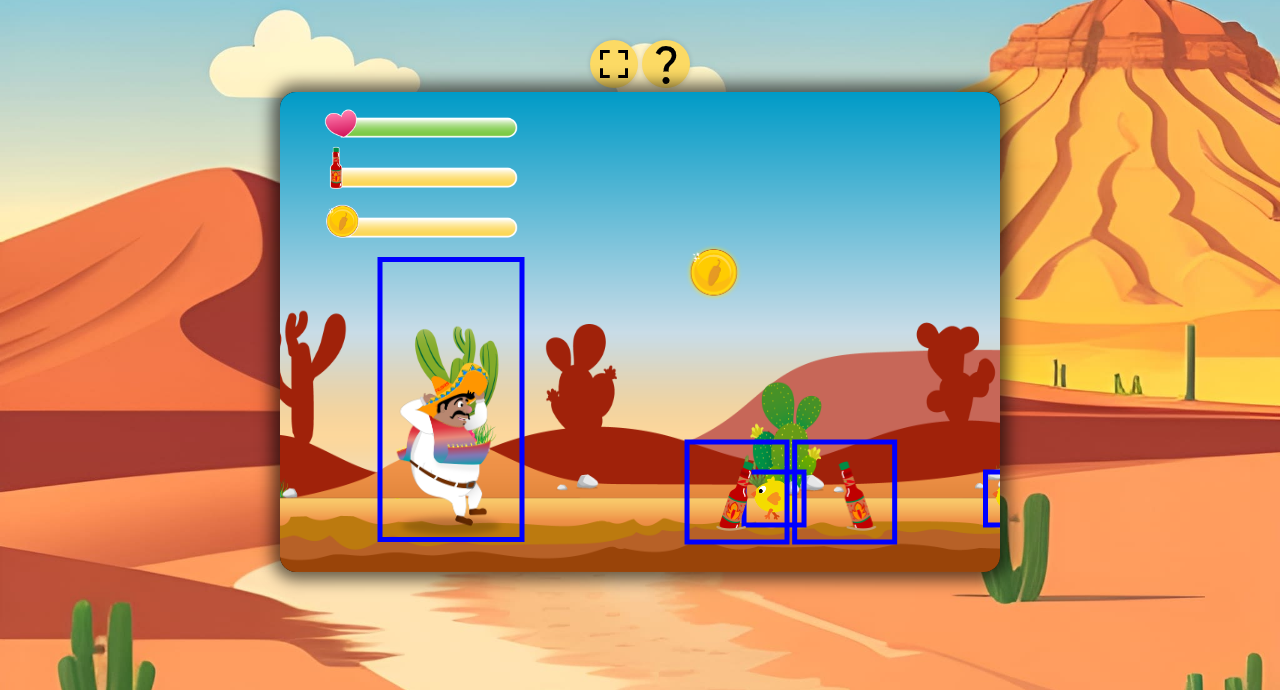
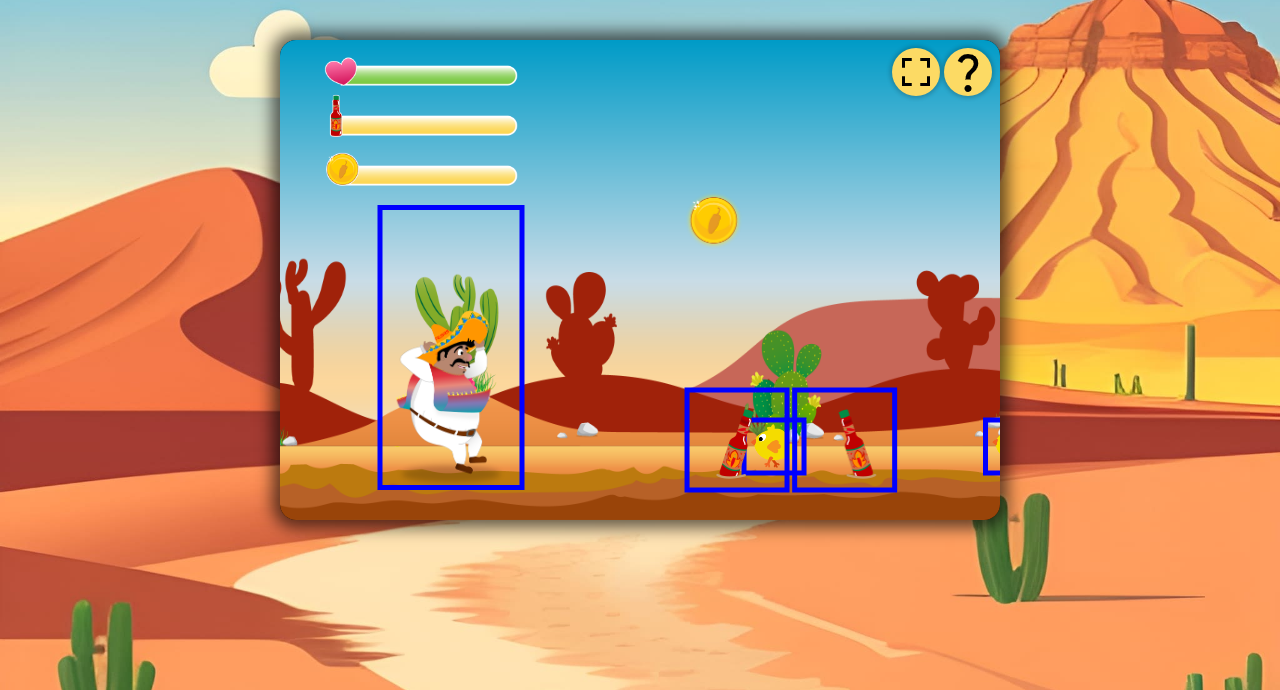
Before and after one commit to bjoerndaigger/el-pollo-loco, a plain HTML site: page index.html in a window 1280 px wide. Shown: the part 118-808 px from the top of the page. Drawn offline with Linux system fonts and the light colour scheme; animation ran at ten frames a second.

Commit message:
btns position

```diff
--- a/index.html
+++ b/index.html
@@ -32,11 +32,13 @@
 
 <body onload="init()">
     <h1>El Pollo Loco</h1>
-    <div>
-       <img class="fullscreen-btn" src="icons/fullscreen.png" onclick="toggleFullscreen()">
-       <img class="info-btn" src="icons/question_mark.png">
+    <div id="canvas-container" class="canvas-container">
+        <div class="control-btns-top">
+            <img class="fullscreen-btn" src="icons/fullscreen.png" onclick="toggleFullscreen()">
+            <img class="info-btn" src="icons/question_mark.png">
+        </div>
+        <canvas id="canvas" width="720" height="480"></canvas>
     </div>
-    <canvas id="canvas" width="720" height="480"></canvas>
 </body>
 
 </html>
--- a/js/game.js
+++ b/js/game.js
@@ -8,7 +8,7 @@ function init() {
 }
 
 function openFullscreen() {
-    let canvas = document.getElementById('canvas');
+    let canvas = document.getElementById('canvas-container');
     if (canvas.requestFullscreen) {
         canvas.requestFullscreen();
     } else if (canvas.webkitRequestFullscreen) { /* Safari */
--- a/style.css
+++ b/style.css
@@ -24,15 +24,27 @@ h1 {
     text-shadow: 4px 2px 8px rgba(0, 0, 0, 0.6);
 }
 
+.canvas-container {
+    position: relative;
+    width: 720px;
+    height: 480px;
+}
+
 canvas {
     background-color: black;
     border-radius: 16px;
     box-shadow: 0 0 16px 8px rgba(0, 0, 0, 0.6);
 }
 
+.control-btns-top {
+    position: absolute;
+    top: 8px;
+    right: 8px;
+}
+
 .fullscreen-btn, .info-btn {
     background-color: #FCDA64;
-    box-shadow: 0 0 4px 1px rgba(0, 0, 0, 0.1);
+    box-shadow: 0 0 4px 2px rgba(0, 0, 0, 0.2);
     border-radius: 50%;
     cursor: pointer;
 }
```
